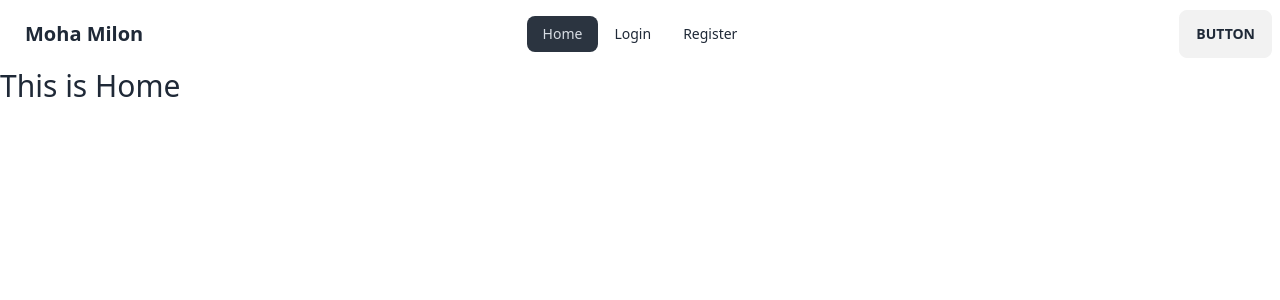
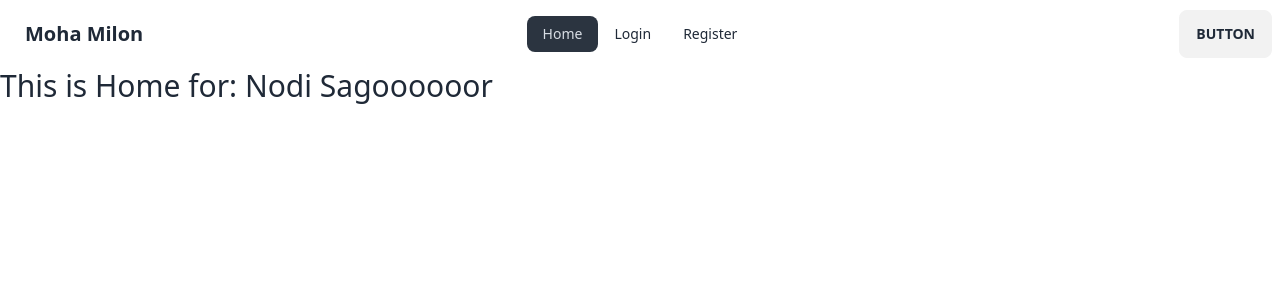
Before and after one commit to ProgrammingHero1/auth-moha-milon, a React (Vite) app: page / in a window 1280 px wide. Shown: the top 300 px of the page. Built offline with nearby package versions, Linux system fonts and the light colour scheme.

Commit message:
created auth provider with share context

```diff
--- a/package.json
+++ b/package.json
@@ -12,6 +12,7 @@
   "dependencies": {
     "localforage": "^1.10.0",
     "match-sorter": "^6.3.1",
+    "prop-types": "^15.8.1",
     "react": "^18.2.0",
     "react-dom": "^18.2.0",
     "react-router-dom": "^6.16.0",
--- a/src/components/Home.jsx
+++ b/src/components/Home.jsx
@@ -1,9 +1,13 @@
+import { useContext } from "react";
+import { AuthContext } from "../providers/AuthProvider";
 
 
 const Home = () => {
+    const authInfo = useContext(AuthContext);
+    console.log(authInfo)
     return (
         <div>
-            <h2 className="text-3xl">This is Home</h2>
+            <h2 className="text-3xl">This is Home for: {authInfo.name}</h2>
         </div>
     );
 };
--- /dev/null
+++ b/src/providers/AuthProvider.jsx
@@ -0,0 +1,29 @@
+
+import PropTypes from 'prop-types';
+import { createContext } from 'react';
+
+export const AuthContext = createContext(null);
+
+const AuthProvider = ({ children }) => {
+    const authInfo = { name: 'Nodi Sagoooooor' }
+
+    return (
+        <AuthContext.Provider value={authInfo}>
+            {children}
+        </AuthContext.Provider>
+    );
+};
+
+export default AuthProvider;
+
+
+AuthProvider.propTypes = {
+    children: PropTypes.node
+}
+
+/***
+ * 1. create context and export it
+ * 2. set provider with value
+ * 3. use the Auth Provider in the main.jsx file
+ * 4. access children in the AuthProvider component as children and use it in the middle of the Provider
+ * ****/
```
Also changed, not shown: src/main.jsx (+5 -2 lines), 1 other file (tests, documents, lock files or other folders).
